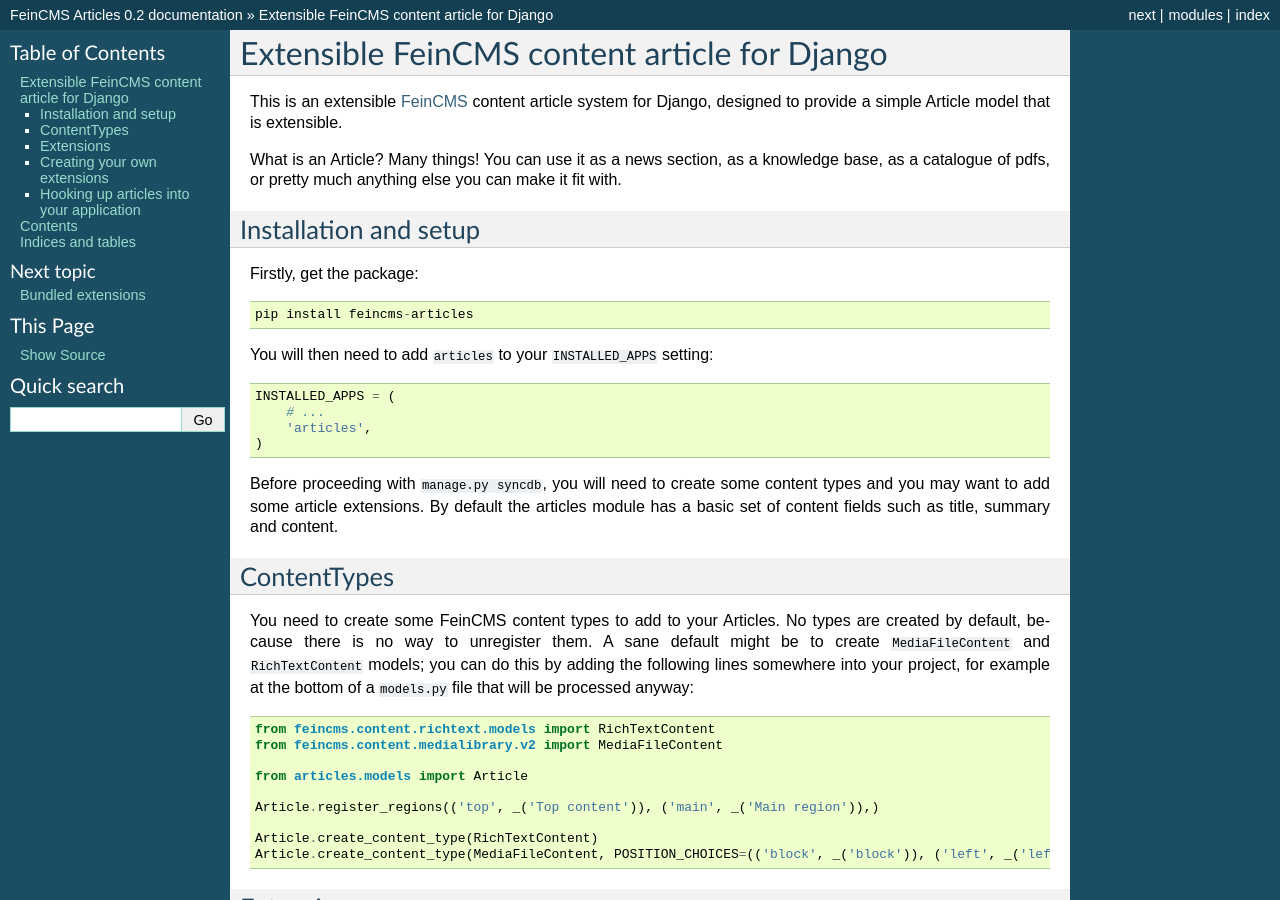
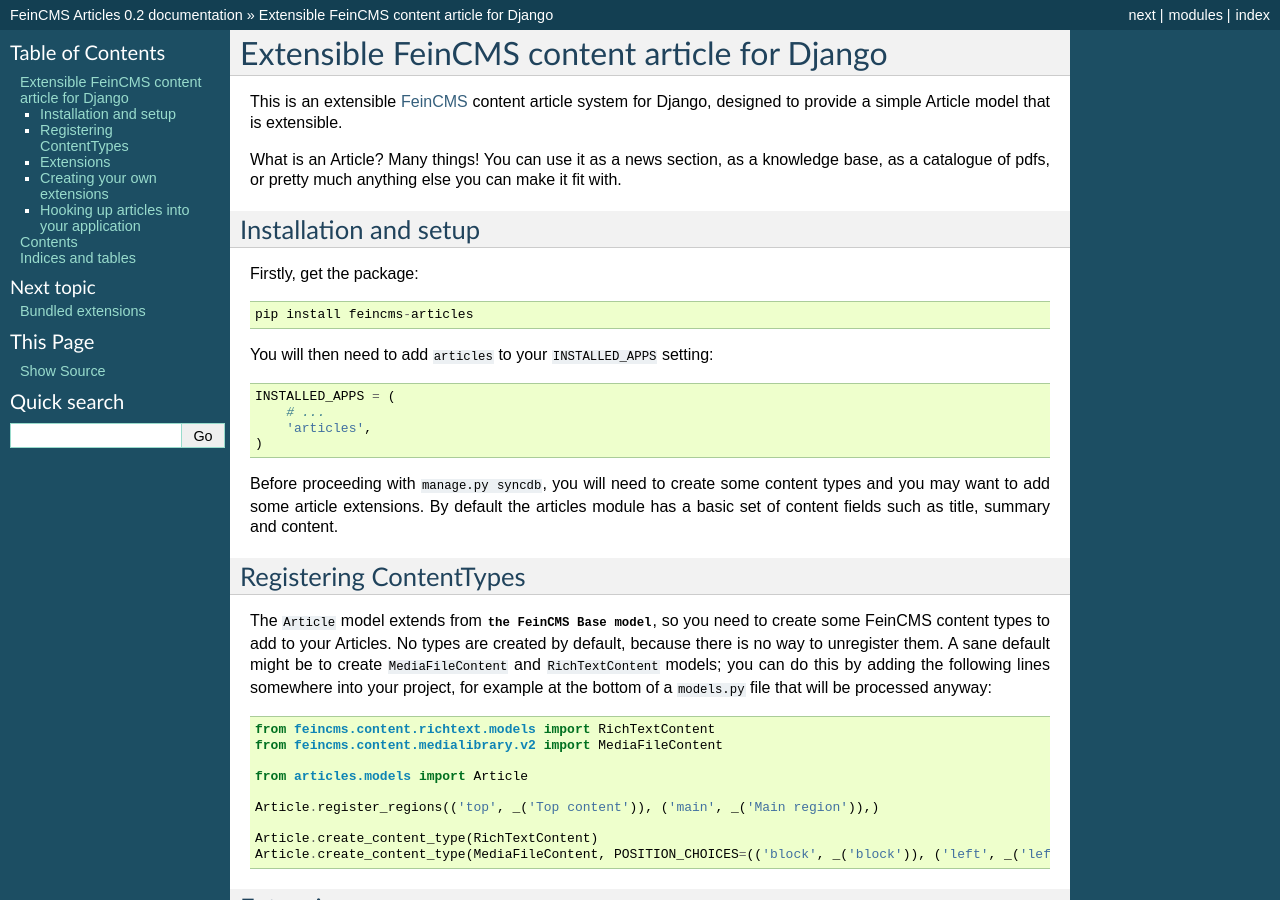
Before and after one commit to incuna/feincms-articles, a Sphinx documentation site: the page built from docs/index.rst, in a window 1280 px wide and 900 px high. Built offline with Sphinx 7.4.7, drawn with Linux system fonts in a browser that asks for light colours.

Commit message:
Mention that `Article` is a `Base` subclass.
Intersphinx not playing on this one, no idea why...

```diff
--- a/docs/index.rst
+++ b/docs/index.rst
@@ -30,14 +30,16 @@
 content.
 
 
-ContentTypes
-------------
+Registering ContentTypes
+------------------------
 
-You need to create some FeinCMS content types to add to your Articles. No types
-are created by default, because there is no way to unregister them. A sane
-default might be to create ``MediaFileContent`` and ``RichTextContent`` models;
-you can do this by adding the following lines somewhere into your project, for
-example at the bottom of a ``models.py`` file that will be processed anyway::
+The ``Article`` model extends from :class:`the FeinCMS Base
+model <feincms:feincms.models.Base>`, so you need to create some FeinCMS content
+types to add to your Articles. No types are created by default, because there
+is no way to unregister them. A sane default might be to create
+``MediaFileContent`` and ``RichTextContent`` models; you can do this by adding
+the following lines somewhere into your project, for example at the bottom of a
+``models.py`` file that will be processed anyway::
 
     from feincms.content.richtext.models import RichTextContent
     from feincms.content.medialibrary.v2 import MediaFileContent
@@ -99,6 +101,7 @@
             if admin_cls.fieldsets:
                 admin_cls.fieldsets[0][1]['fields'].append('tags')
 
+
 Hooking up articles into your application
 -----------------------------------------
 
@@ -108,6 +111,7 @@
 
 Alternatively you can just use content types to display a list of articles on a
 page.
+
 
 Contents
 ========
```
